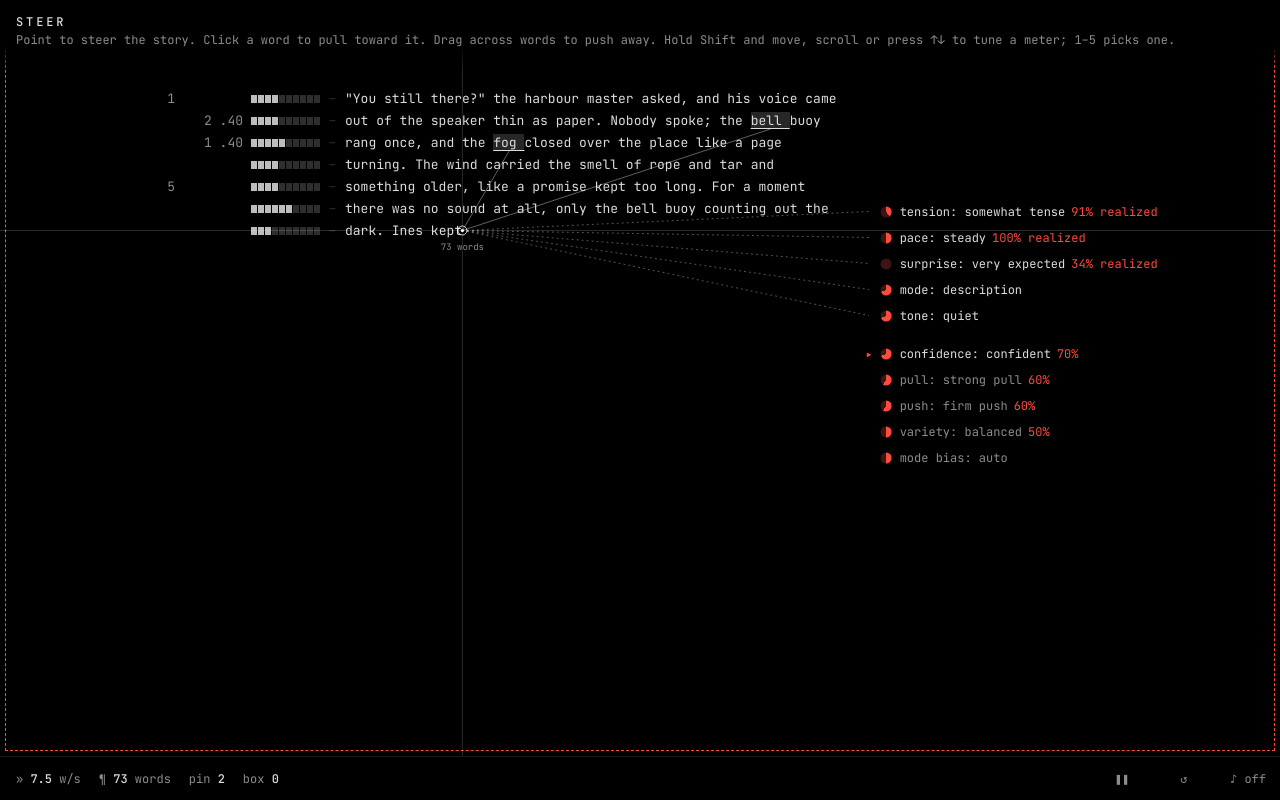
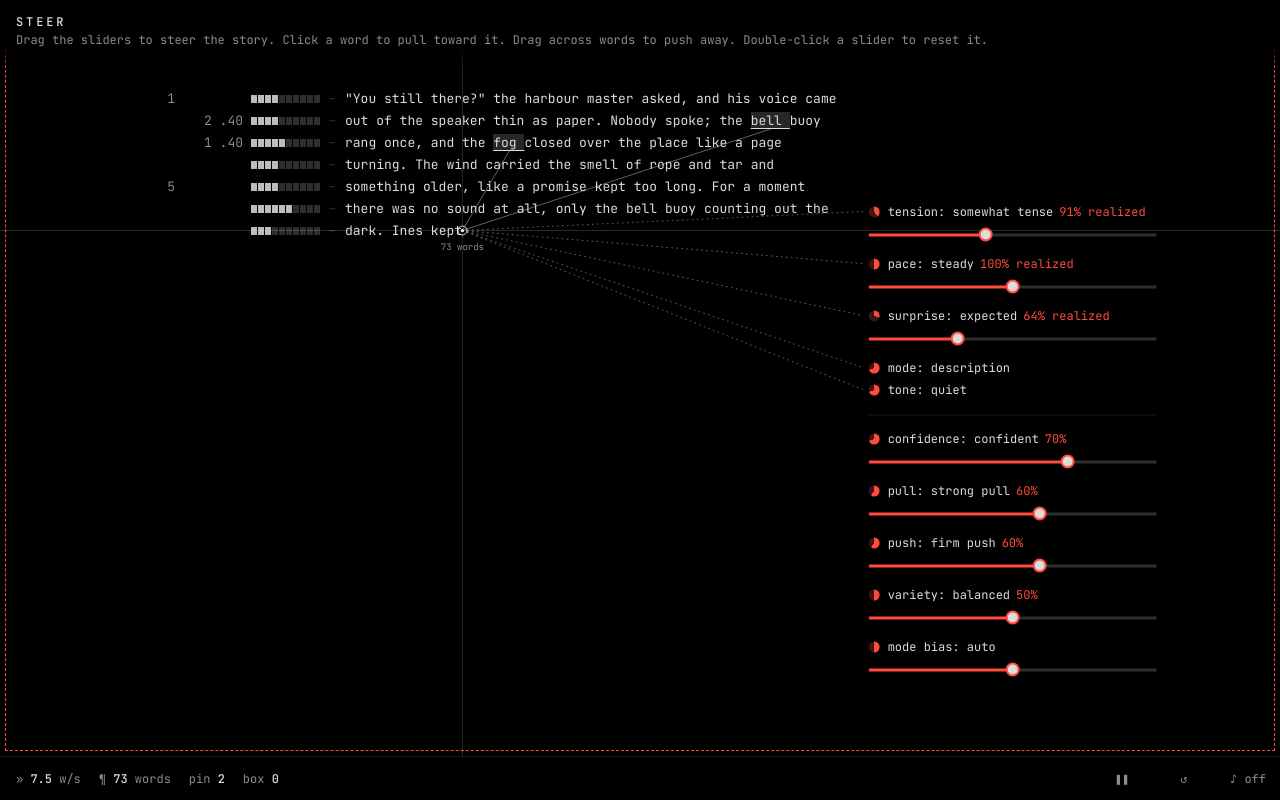
Before and after one commit to sussyswimmer/steer, a plain HTML site: page index.html in a window 1280 px wide. Drawn offline with Linux system fonts and the light colour scheme.

Commit message:
Replace Shift/pointer steering with draggable sliders
Co-Authored-By: Claude Code <noreply@anthropic.com>

```diff
--- a/index.html
+++ b/index.html
@@ -16,7 +16,7 @@
 }
 *{box-sizing:border-box}
 html,body{margin:0;height:100%;background:var(--bg);color:var(--fg);font:13px/var(--lh) var(--font);overflow:hidden;-webkit-text-size-adjust:100%}
-body.narrow{--w-ln:24px; --w-an:44px; --w-bars:39px; --w-dash:14px; --cellw:3px; --bb:128px; font-size:12px}
+body.narrow{--w-ln:24px; --w-an:44px; --w-bars:39px; --w-dash:14px; --cellw:3px; --bb:44px; font-size:12px}
 
 #hd{position:fixed;top:0;left:0;right:0;padding:14px 16px 22px;background:linear-gradient(var(--bg) 65%,transparent);z-index:3;pointer-events:none;font-size:12px;line-height:16px;color:var(--dim)}
 #hd b{display:block;color:var(--fg);font-weight:500;letter-spacing:.24em;margin-bottom:2px}
@@ -43,23 +43,25 @@ body.narrow{--w-ln:24px; --w-an:44px; --w-bars:39px; --w-dash:14px; --cellw:3px;
 .pl{stroke:rgba(255,255,255,.5);stroke-width:.75}
 .bl{stroke:var(--red);stroke-opacity:.45;stroke-width:.75;stroke-dasharray:3 3}
 .dl{stroke:rgba(255,255,255,.35);stroke-width:1;stroke-dasharray:1 4;stroke-linecap:round}
-.ghost{fill:none;stroke:var(--red);stroke-width:1}
 .cnt{fill:var(--dim);font:9px var(--font);text-anchor:middle}
 
-#dials{position:absolute;inset:0;pointer-events:none}
-.dial{position:absolute;left:0;top:0;display:flex;align-items:center;gap:8px;white-space:nowrap;font-size:12px;line-height:22px;color:var(--fg)}
-.mk{width:14px;color:var(--red);font-weight:400;text-align:right}
-.dial.adj{pointer-events:auto;cursor:pointer;color:var(--dim)}
-.dial.adj.sel{color:var(--fg)}
-body.shift .dial.adj{color:var(--fg)} body.shift .dial.adj.sel em,body.shift .dial.adj.sel{color:var(--red)}
-body.shift .dial:not(.adj){opacity:.45}
-body.shift #stage{cursor:ns-resize}
-body.narrow .dial.adj{display:none} body.narrow .mk{display:none}
-.pie{width:11px;height:11px;border-radius:50%;background:conic-gradient(var(--red) var(--v,0%),#3a1512 0)}
+#meters{position:absolute;left:0;top:0;width:288px;overflow-y:auto;overscroll-behavior:contain;scrollbar-width:none;touch-action:pan-y;cursor:default}
+.dial{white-space:nowrap;font-size:12px;line-height:22px;color:var(--fg)}
+.dial.grp{margin-top:14px;padding-top:12px;border-top:1px solid #1a1a1a}
+.dial .t{display:flex;align-items:center;gap:8px}
+.dial.grp~.dial.grp{margin-top:0;padding-top:0;border-top:0}
+.pie{width:11px;height:11px;border-radius:50%;flex:none;background:conic-gradient(var(--red) var(--v,0%),#3a1512 0)}
 .dial em{font-style:normal;color:var(--red);margin-left:6px}
-body.narrow #dials{position:fixed;inset:auto 0 44px 0;height:84px;padding:8px 16px;display:flex;flex-direction:column;gap:0;background:var(--bg);pointer-events:none}
-body.narrow .dial{position:static;transform:none!important}
-body.narrow .dial.x{display:none}
+.dial input{display:block;width:100%;height:24px;margin:0 0 6px;padding:0;background:none;cursor:pointer;-webkit-appearance:none;appearance:none}
+.dial input::-webkit-slider-runnable-track{height:3px;background:linear-gradient(to right,var(--red) var(--v,0%),#2e2e2e var(--v,0%))}
+.dial input::-moz-range-track{height:3px;background:linear-gradient(to right,var(--red) var(--v,0%),#2e2e2e var(--v,0%))}
+.dial input::-webkit-slider-thumb{-webkit-appearance:none;width:14px;height:14px;margin-top:-5.5px;border-radius:50%;background:var(--fg);border:2px solid var(--red)}
+.dial input::-moz-range-thumb{width:10px;height:10px;border-radius:50%;background:var(--fg);border:2px solid var(--red)}
+.dial input:focus-visible{outline:1px solid var(--red);outline-offset:3px}
+body.narrow #meters{display:none;position:fixed;left:0;right:0;bottom:44px;top:auto;width:auto;max-height:58vh!important;padding:10px 16px 4px;background:var(--bg);border-top:1px solid #1a1a1a;z-index:5}
+body.narrow.sheet #meters{display:block}
+body.narrow .dial input{height:32px}
+#b-met{display:none} body.narrow #b-met{display:block}
 
 #bar{position:fixed;left:0;right:0;bottom:0;height:44px;display:flex;align-items:center;gap:18px;padding:0 8px 0 16px;border-top:1px solid #1a1a1a;background:var(--bg);font-size:12px;color:var(--dim);z-index:4}
 #bar span b{font-weight:500;color:var(--fg)}
@@ -67,24 +69,25 @@ body.narrow .dial.x{display:none}
 #bar button{min-width:44px;height:44px;border:0;background:none;color:var(--dim);font:inherit;cursor:pointer}
 #bar button:hover{color:var(--fg)} #bar button[aria-pressed="true"]{color:var(--fg)}
 #bar button:focus-visible{outline:1px solid var(--red);outline-offset:-4px;color:var(--fg)}
-body.narrow #bar{gap:10px;padding-left:12px} body.narrow .opt{display:none}
+body.narrow #bar{gap:10px;padding-left:12px} body.narrow .opt,body.narrow #s-rate{display:none} #bar span,#bar button{white-space:nowrap}
 .sr{position:absolute;width:1px;height:1px;overflow:hidden;clip:rect(0 0 0 0)}
 #meas{position:absolute;visibility:hidden;white-space:pre;top:-99px}
 @media (prefers-reduced-motion:reduce){#page{transition:none}}
 </style>
 </head>
 <body>
-<header id="hd"><b>STEER</b>Point to steer the story. Click a word to pull toward it. Drag across words to push away. Hold Shift and move, scroll or press ↑↓ to tune a meter; 1–5 picks one.</header>
+<header id="hd"><b>STEER</b>Drag the sliders to steer the story. Click a word to pull toward it. Drag across words to push away. Double-click a slider to reset it.</header>
 
-<main id="stage" tabindex="0" aria-label="A story that writes itself. Move the pointer or use the arrow keys to steer it. Space pauses.">
+<main id="stage" tabindex="0" aria-label="A story that writes itself. Use the sliders to steer it. Space pauses.">
   <div id="page"></div>
   <svg id="fx" aria-hidden="true"></svg>
-  <div id="dials" aria-hidden="true"></div>
+  <div id="meters" role="group" aria-label="Meters"></div>
 </main>
 
 <footer id="bar">
   <span id="s-rate"></span><span id="s-words"></span><span id="s-pin" class="opt"></span><span id="s-box" class="opt"></span>
   <span class="sp"></span>
+  <button id="b-met" type="button" aria-expanded="false" aria-controls="meters">meters</button>
   <button id="b-pause" type="button" aria-label="Pause writing">❚❚</button>
   <button id="b-reset" type="button" aria-label="Start over">↺</button>
   <button id="b-snd" type="button" aria-pressed="false" aria-label="Sound">♪ off</button>
@@ -145,13 +148,13 @@ const REDUCED=matchMedia("(prefers-reduced-motion: reduce)").matches;
 const MAXWORDS=1400, SLOW=190, FAST=45;
 
 const $=s=>document.querySelector(s);
-const stage=$("#stage"),page=$("#page"),fx=$("#fx"),dialsEl=$("#dials"),meas=$("#meas");
+const stage=$("#stage"),page=$("#page"),fx=$("#fx"),meas=$("#meas");
 let cw=8,cols=60,narrow=false,left=24,dialX=0;
 
 const st={words:[],lines:[],queue:[],used:[],pins:[],boxes:new Set(),timer:0,paused:false,full:false,seeded:false,
-  target:{t:.4,p:.5,s:0},act:{t:.4,p:.5,s:0},cur:null,lastT:.4,rate:0,lastAt:0,
-  ptr:{x:0,y:0,seen:false,at:0,sp:0,lx:0,ly:0,lt:0,sy:null},drag:null,sound:false,
-  shift:false,sel:0,set:{confidence:.7,pull:.6,push:.6,variety:.5,mode:.5,modeOn:false}};
+  target:{t:.4,p:.5,s:.3},act:{t:.4,p:.5,s:0},cur:null,lastT:.4,rate:0,lastAt:0,
+  touch:0,drag:null,sound:false,
+  set:{confidence:.7,pull:.6,push:.6,variety:.5,mode:.5,modeOn:false}};
 
 /* ---------- layout ---------- */
 function layout(){
@@ -217,19 +220,6 @@ function pick(){
   return best;
 }
 const MODEIDX={description:0,reflection:.33,dialogue:.67,action:1};
-const DEFAULTS={confidence:.7,pull:.6,push:.6,variety:.5,mode:.5};
-const ADJ=[
-  {k:"confidence",lab:["very hesitant","hesitant","measured","confident","very confident"]},
-  {k:"pull",lab:["barely pulled","weak pull","steady pull","strong pull","locked on"]},
-  {k:"push",lab:["ignores boxes","gentle push","steady push","firm push","hard avoid"]},
-  {k:"variety",lab:["repeats freely","loose","balanced","varied","never repeats"]},
-  {k:"mode",name:"mode bias",lab:["description","reflection","dialogue","action"]},
-];
-function adjust(d){
-  const a=ADJ[st.sel]; if(a.k==="mode")st.set.modeOn=true;
-  st.set[a.k]=clamp(st.set[a.k]+d);
-}
-function resetSel(){const a=ADJ[st.sel]; st.set[a.k]=DEFAULTS[a.k]; if(a.k==="mode")st.set.modeOn=false;}
 function nextSentence(){
   const c=CORPUS[pick()];
   st.act.s=clamp(Math.abs(c.t-st.lastT)*2.2); st.lastT=c.t; st.cur=c;
@@ -278,52 +268,18 @@ function preview(a,b){
   for(let i=lo;i<=hi;i++)st.words[i].el.classList.add("prev");
 }
 stage.addEventListener("pointerdown",e=>{
-  const i=wordAt(e.clientX,e.clientY); st.drag=i==null?null:{a:i,b:i}; aim(e);
+  const i=wordAt(e.clientX,e.clientY); st.drag=i==null?null:{a:i,b:i};
 });
 stage.addEventListener("pointermove",e=>{
-  aim(e);
   if(st.drag){const i=wordAt(e.clientX,e.clientY); if(i!=null){st.drag.b=i;preview(st.drag.a,st.drag.b);}}
 });
 addEventListener("pointerup",()=>{
   if(!st.drag)return; const {a,b}=st.drag; st.drag=null; preview();
   a===b?togglePin(a):toggleBox(a,b);
 });
-function aim(e){
-  const r=stage.getBoundingClientRect(), p=st.ptr, now=performance.now();
-  st.shift=e.shiftKey;
-  if(st.shift){ // shift held: the target freezes and vertical movement tunes the selected meter
-    const ny=e.clientY-r.top; if(p.sy!=null)adjust((p.sy-ny)/250); p.sy=ny; p.at=now; return;
-  }
-  p.sy=null;
-  p.x=e.clientX-r.left; p.y=e.clientY-r.top; p.seen=true; p.at=now;
-  if(p.lt){const v=Math.hypot(p.x-p.lx,p.y-p.ly)/Math.max(1,now-p.lt); p.sp=p.sp*.7+clamp(v/1.5)*.3;}
-  p.lx=p.x;p.ly=p.y;p.lt=now;
-  st.target.t=clamp(1-p.y/r.height); st.target.p=clamp(p.x/r.width);
-}
 stage.addEventListener("keydown",e=>{
-  const p=st.ptr, r=stage.getBoundingClientRect(), d=32, k=e.key;
-  if(k===" "){e.preventDefault();togglePause();return;}
-  if(/^[1-5]$/.test(k)){st.sel=+k-1;e.preventDefault();return;}
-  if(k==="Backspace"||k==="Delete"){resetSel();e.preventDefault();return;}
-  if(e.shiftKey){
-    if(k==="ArrowUp")adjust(.05); else if(k==="ArrowDown")adjust(-.05);
-    else if(k==="ArrowLeft")st.sel=(st.sel+ADJ.length-1)%ADJ.length; else if(k==="ArrowRight")st.sel=(st.sel+1)%ADJ.length;
-    else return;
-    e.preventDefault();return;
-  }
-  const m={ArrowLeft:[-d,0],ArrowRight:[d,0],ArrowUp:[0,-d],ArrowDown:[0,d]}[k]; if(!m)return;
-  e.preventDefault(); if(!p.seen){p.x=r.width/2;p.y=r.height/2;p.seen=true;}
-  p.x=clamp(p.x+m[0],0,r.width); p.y=clamp(p.y+m[1],0,r.height); p.at=performance.now(); p.sp=.5;
-  st.target.t=clamp(1-p.y/r.height); st.target.p=clamp(p.x/r.width);
+  if(e.target===stage&&e.key===" "){e.preventDefault();togglePause();}
 });
-
-stage.addEventListener("wheel",e=>{
-  if(!e.shiftKey)return; e.preventDefault(); // browsers may report shift+wheel on the x axis
-  adjust(-Math.sign(e.deltaY||e.deltaX)*.04);
-},{passive:false});
-addEventListener("keydown",e=>{st.shift=e.shiftKey;});
-addEventListener("keyup",e=>{st.shift=e.shiftKey; if(!st.shift)st.ptr.sy=null;});
-addEventListener("blur",()=>{st.shift=false;st.ptr.sy=null;});
 
 /* ---------- controls, status, sound ---------- */
 function togglePause(){
@@ -350,49 +306,61 @@ function tick(t){
     o.connect(g).connect(ac.destination); o.start(n); o.stop(n+.08);}catch(_){}
 }
 
-/* ---------- overlay ---------- */
-const DIALS=[
-  {k:"tension",get:()=>st.act.t,tgt:()=>st.target.t,txt:v=>lab("tension",st.target.t)},
-  {k:"pace",get:()=>st.act.p,tgt:()=>st.target.p,txt:()=>lab("pace",st.target.p)},
-  {k:"surprise",get:()=>st.act.s,tgt:()=>st.target.s,txt:()=>lab("surprise",st.target.s)},
-  {k:"mode",x:1,get:()=>.7,txt:()=>st.cur?st.cur.m:"–"},
-  {k:"tone",x:1,get:()=>.7,txt:()=>st.cur?st.cur.tone:"–"},
-  ...ADJ.map((a,i)=>({k:a.name||a.k,adj:1,idx:i,a,get:()=>st.set[a.k],
-    txt:()=>a.k==="mode"&&!st.set.modeOn?"auto":a.lab[Math.min(a.lab.length-1,Math.floor(st.set[a.k]*a.lab.length))]})),
+/* ---------- meters (sliders) ---------- */
+const word=(arr,v)=>arr[Math.min(arr.length-1,Math.floor(v*arr.length))];
+const SL=[
+  {k:"tension",def:.4,get:()=>st.target.t,set:v=>st.target.t=v,act:()=>st.act.t,lab:["very relaxed","relaxed","somewhat tense","tense","very strained"]},
+  {k:"pace",def:.5,get:()=>st.target.p,set:v=>st.target.p=v,act:()=>st.act.p,lab:["very expansive","somewhat expansive","steady","somewhat compressed","very compressed"]},
+  {k:"surprise",def:.3,get:()=>st.target.s,set:v=>st.target.s=v,act:()=>st.act.s,lab:["very expected","expected","somewhat unexpected","unexpected","very unexpected"]},
+  {k:"mode",ro:1,txt:()=>st.cur?st.cur.m:"–"},
+  {k:"tone",ro:1,txt:()=>st.cur?st.cur.tone:"–"},
+  {k:"confidence",def:.7,grp:1,get:()=>st.set.confidence,set:v=>st.set.confidence=v,lab:["very hesitant","hesitant","measured","confident","very confident"]},
+  {k:"pull",def:.6,get:()=>st.set.pull,set:v=>st.set.pull=v,lab:["barely pulled","weak pull","steady pull","strong pull","locked on"]},
+  {k:"push",def:.6,get:()=>st.set.push,set:v=>st.set.push=v,lab:["ignores boxes","gentle push","steady push","firm push","hard avoid"]},
+  {k:"variety",def:.5,get:()=>st.set.variety,set:v=>st.set.variety=v,lab:["repeats freely","loose","balanced","varied","never repeats"]},
+  {k:"mode bias",def:.5,get:()=>st.set.mode,set:v=>{st.set.mode=v;st.set.modeOn=true;},reset:()=>{st.set.mode=.5;st.set.modeOn=false;},
+    lab:["description","reflection","dialogue","action"],txt:()=>st.set.modeOn?null:"auto"},
 ];
-DIALS.forEach(d=>{
-  const el=document.createElement("div");el.className="dial"+(d.x?" x":"")+(d.adj?" adj":"");
-  el.innerHTML='<b class="mk"></b><i class="pie"></i><span></span>';
-  d.el=el;d.mk=el.firstChild;d.pie=el.children[1];d.sp=el.lastChild;dialsEl.appendChild(el);
-  if(d.adj){el.addEventListener("pointerdown",e=>e.stopPropagation());el.addEventListener("click",()=>{st.sel=d.idx;stage.focus({preventScroll:true});});}
+const meters=$("#meters");
+SL.forEach(d=>{
+  const el=document.createElement("div"); el.className="dial"+(d.grp?" grp":"");
+  el.innerHTML='<div class="t"><i class="pie"></i><span></span></div>'+(d.ro?"":'<input type="range" min="0" max="1" step="0.01">');
+  d.el=el; d.pie=el.querySelector(".pie"); d.sp=el.querySelector("span"); d.in=el.querySelector("input");
+  if(d.in){
+    d.in.value=d.def; d.in.setAttribute("aria-label",d.k);
+    d.in.addEventListener("input",()=>{d.set(+d.in.value);st.touch=performance.now();});
+    d.in.addEventListener("dblclick",()=>{d.reset?d.reset():d.set(d.def);d.in.value=d.def;});
+  }
+  meters.appendChild(el);
 });
+$("#b-met").onclick=e=>{const o=document.body.classList.toggle("sheet");e.currentTarget.setAttribute("aria-expanded",o);};
 
 function frame(now){
   requestAnimationFrame(frame);
-  const W=stage.clientWidth,H=stage.clientHeight,a=st.act,tg=st.target;
-  tg.s=Math.max(0,tg.s*.97); st.ptr.sp*=.96; tg.s=Math.max(tg.s,st.ptr.sp*(now-st.ptr.at<1500?1:0));
+  const W=stage.clientWidth,H=stage.clientHeight,a=st.act;
   if(st.cur)a.t+=(st.cur.t-a.t)*.08;
   const last=st.words[st.words.length-1]; if(!last)return;
   const sr=stage.getBoundingClientRect(), r=last.el.getBoundingClientRect();
   const hx=r.right-cw-sr.left, hy=r.top+r.height/2-sr.top;
-  const hot=now-st.ptr.at<1500;
+  const hot=now-st.touch<1500;
   let s=`<g class="${hot?"hot":""}"><line class="xh" x1="0" x2="${W}" y1="${hy}" y2="${hy}"/><line class="xh" x1="${hx}" x2="${hx}" y1="0" y2="${H}"/></g>`;
   st.pins.forEach(i=>{const q=st.words[i].el.getBoundingClientRect(); s+=`<line class="pl" x1="${hx}" y1="${hy}" x2="${q.left+q.width/2-sr.left}" y2="${q.top+q.height-sr.top}"/>`;});
   st.boxes.forEach(i=>{const q=st.words[i].el.getBoundingClientRect(); s+=`<line class="bl" x1="${hx}" y1="${hy}" x2="${q.left+q.width/2-sr.left}" y2="${q.top+q.height-sr.top}"/>`;});
-  document.body.classList.toggle("shift",st.shift);
-  const y0=narrow?0:clamp(hy-30,80,H-DIALS.length*26-24);
-  DIALS.forEach((d,k)=>{
-    const v=d.get(), tv=d.tgt?d.tgt():null, shown=tv==null?v:tv, real=tv==null?null:Math.round((1-Math.abs(v-tv))*100);
-    const pct=d.adj&&!(d.k==="mode bias"&&!st.set.modeOn)?`<em>${Math.round(v*100)}%</em>`:"";
-    const txt=`${d.k}: ${d.txt()}`+(real==null?pct:`<em>${real}% realized</em>`);
-    if(d.last!==txt){d.sp.innerHTML=txt;d.last=txt;}
-    const sel=d.adj&&d.idx===st.sel; d.el.classList.toggle("sel",!!sel); d.mk.textContent=sel?"▸":"";
-    d.pie.style.setProperty("--v",Math.round(shown*100)+"%");
-    if(!narrow){const y=y0+k*26+(d.adj?12:0); d.el.style.transform=`translate(${dialX-14}px,${y}px)`;
-      if(!d.adj)s+=`<line class="dl" x1="${hx}" y1="${hy}" x2="${dialX-4}" y2="${y+11}"/>`;}
+  SL.forEach(d=>{
+    const v=d.get?d.get():.7;
+    const word_=d.txt&&d.txt()!==null?d.txt():word(d.lab,v);
+    let extra=""; if(d.act)extra=`<em>${Math.round((1-Math.abs(d.act()-v))*100)}% realized</em>`; else if(d.in&&!(d.k==="mode bias"&&!st.set.modeOn))extra=`<em>${Math.round(v*100)}%</em>`;
+    const txt=`${d.k}: ${word_}${extra}`;
+    if(d.last!==txt){d.sp.innerHTML=txt;d.last=txt; if(d.in)d.in.setAttribute("aria-valuetext",word_);}
+    d.pie.style.setProperty("--v",Math.round((d.ro?.7:v)*100)+"%");
+    if(d.in)d.in.style.setProperty("--v",Math.round(d.in.value*100)+"%");
   });
+  if(!narrow){
+    const ph=Math.min(meters.scrollHeight,H-24), y0=clamp(hy-30,12,Math.max(12,H-ph-12));
+    meters.style.maxHeight=(H-24)+"px"; meters.style.transform=`translate(${dialX-4}px,${y0}px)`;
+    SL.slice(0,5).forEach(d=>{const y=y0+d.el.offsetTop-meters.scrollTop+11; if(y>0&&y<H)s+=`<line class="dl" x1="${hx}" y1="${hy}" x2="${dialX-10}" y2="${y}"/>`;});
+  } else meters.style.transform="none";
   s+=`<circle cx="${hx}" cy="${hy}" r="4.5" fill="none" stroke="#fff" stroke-opacity=".8"/><circle cx="${hx}" cy="${hy}" r="1.6" fill="#fff"/><text class="cnt" x="${hx}" y="${hy+19}">${st.words.length} words</text>`;
-  if(st.ptr.seen)s+=`<circle class="ghost" cx="${st.ptr.x}" cy="${st.ptr.y}" r="9" opacity="${hot?1:.45}"/><line class="pl" x1="${st.ptr.x-4}" x2="${st.ptr.x+4}" y1="${st.ptr.y}" y2="${st.ptr.y}" stroke="#ff4a3d"/>`;
   fx.innerHTML=s;
 }
 
```
